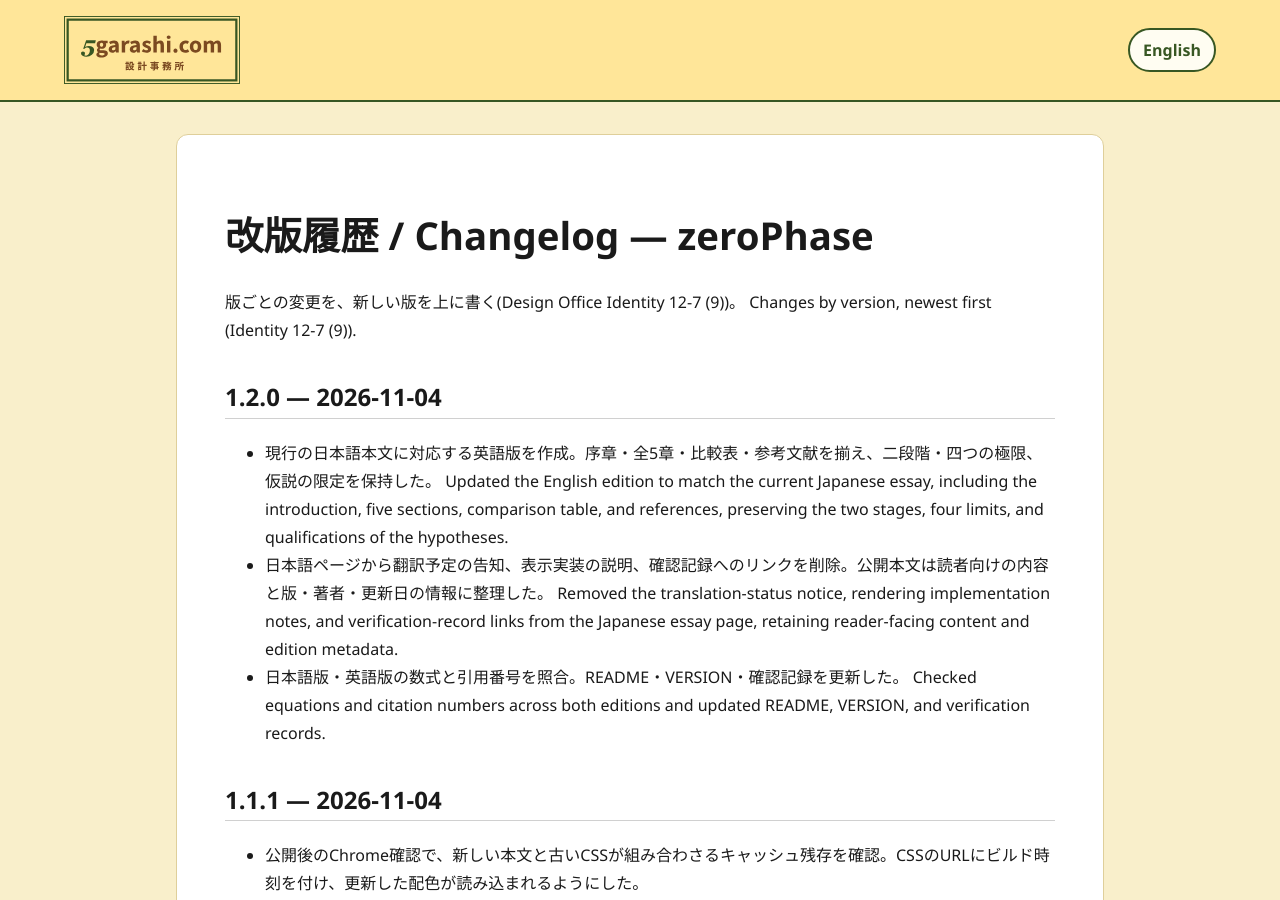
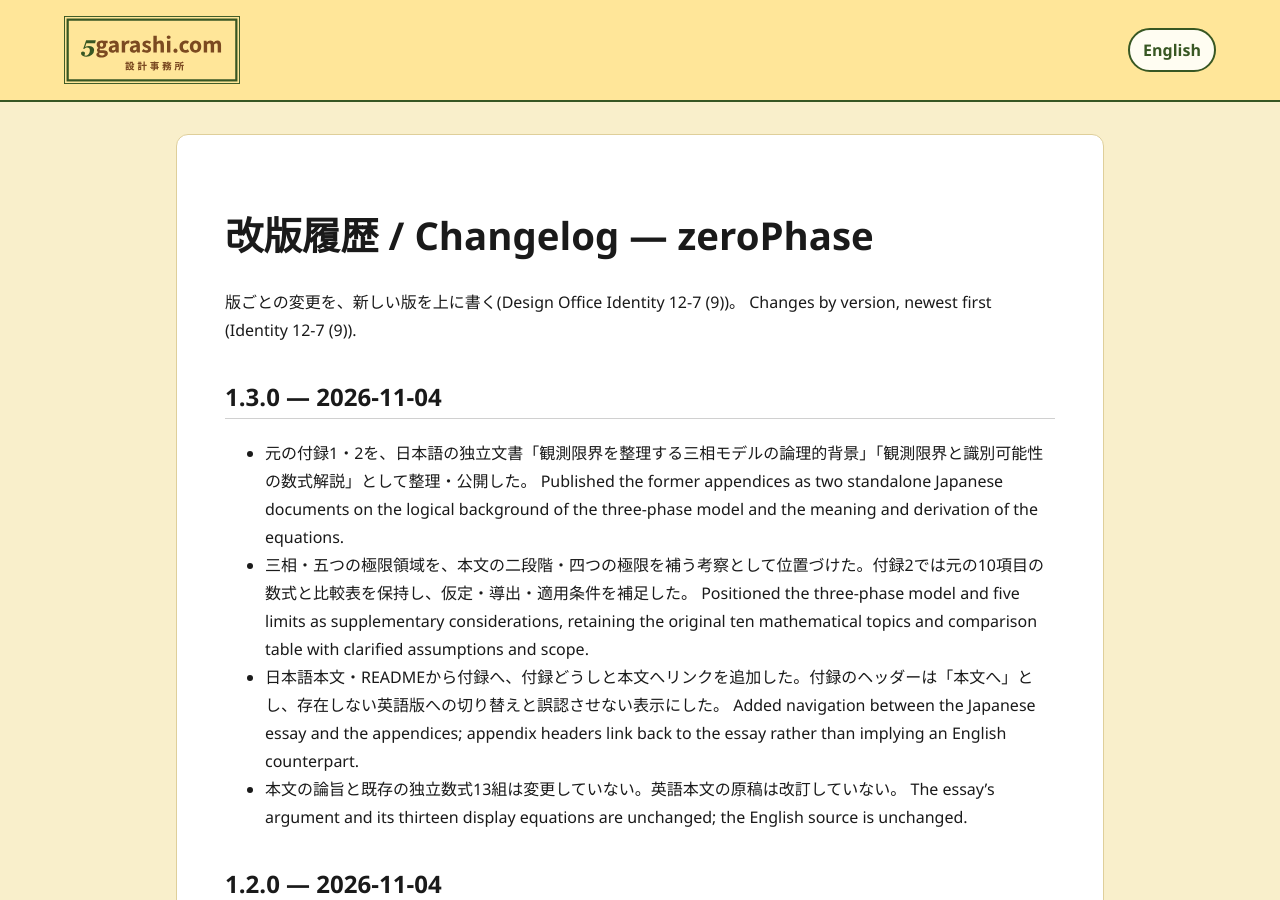
Before and after one commit to 5garashi/zeroPhase, a Jekyll site: the page built from CHANGELOG.md, in a window 1280 px wide and 900 px high. Built offline with Jekyll 4.4.1, drawn with Linux system fonts in a browser that asks for light colours; our own code applies the rules of GitHub Pages for plain Markdown files.

Commit message:
元の付録1・2を独立文書として整理し公開する（1.3.0）
付録1に三相モデルの定義と論理的背景、付録2に元の10項目の数式と五つの極限の対応表を整理。本文の二段階・四つの極限との関係を補足。日本語本文は付録リンクと版以外の全文・独立数式13組を保持し、英語本文は変更しない。

```diff
--- a/TESTING.md
+++ b/TESTING.md
@@ -3,13 +3,13 @@
   概要 / Description: 日本語版の文書とWeb表示の確認方法・確認記録
   作成者 / Author: 5garashi.com設計事務所 / 5garashi.com Design Office
   作成日 / Created: 2026-11-04
-  版 / Version: 1.2.0
+  版 / Version: 1.3.0
   ライセンス / License: CC BY-ND 4.0
   SPDX-License-Identifier: CC-BY-ND-4.0
 -->
 # 文書と表示の確認
 
-本版は日本語本文から英語版を更新し、公開本文の内部向け記載を削除する。確認済みの項目と未実施の項目を分け、構文の成功だけで表示や内容の正しさを確認済みとしない。
+本版は元の付録1・2を日本語の独立文書として整理し、日本語本文から参照できるようにする。確認済みの項目と未実施の項目を分け、構文の成功だけで表示や内容の正しさを確認済みとしない。
 
 適用する文書基準はDesign Office Identity 4.22.0。確認方法は品質確認規定1.3.0の6-4・6-5・10-4・14-1を参照する。本記録は全項目への適合宣言ではない。
 
@@ -25,6 +25,17 @@
 独立数式は公開前の原稿と比較する。本文の数式表現を変える場合は意味も別にレビューする。版は `python tools/check_version.py` で確認し、個々の改訂文書のヘッダーも読む。
 
 表示先はGitHub Pagesの公開ページとする（Identity 8-9 (9)）。この指定により、本文についてGitHubのMarkdown表示とmdEditorの互換確認は行わない。READMEのGitHub表示は別項目として扱う。
+
+## 1.3.0の確認記録（2026-11-04）
+
+| 項目 | 判定 | 根拠・範囲 |
+|---|---|---|
+| 元の付録の内容 | 合格（原稿確認の範囲） | 付録1の三つの論点と、付録2の10項目・五つの極限の比較表を保持。意味・導出・仮定を補足して読み合わせ |
+| 本文の保持 | 合格 | 付録リンクと版を除いた全文を改訂前と比較し一致。独立数式13組も一致 |
+| 版・見出し・数式区切り | 合格 | 改訂7文書の版1.3.0、付録ごとにタイトル1つ、階層飛びなし、数式区切りの対応をPythonで検証 |
+| 公開ページの表示とリンク | 未実施 | 付録の版、タイトル、数式エラー、通常幅・320px幅、相互リンクを公開後に確認する |
+| 英語版 | 適用外 | 本版の付録は日本語文書。英語本文は変更しない |
+| 夜・強制カラー・拡大・読み上げ・印刷 | 未実施 | スタイルは変更しない。前版の未実施範囲を引き継ぐ |
 
 ## 1.2.0の確認記録（2026-11-04）
 
--- a/_layouts/default.html
+++ b/_layouts/default.html
@@ -3,7 +3,7 @@
   概要 / Description: 日本語・英語の試論の共通レイアウト
   作成者 / Author: 5garashi.com設計事務所 / 5garashi.com Design Office
   作成日 / Created: 2026-10-31
-  版 / Version: 1.2.0
+  版 / Version: 1.3.0
   ライセンス / License: MIT
   SPDX-License-Identifier: MIT
 -->
@@ -54,8 +54,10 @@
           </picture>
         {% endif %}
       </a>
-      <nav class="language-nav" aria-label="{% if is_english %}Language{% else %}言語{% endif %}">
-        {% if is_english %}
+      <nav class="language-nav" aria-label="{% if page.appendix %}関連文書{% elsif is_english %}Language{% else %}言語{% endif %}">
+        {% if page.appendix %}
+          <a href="{{ '/zerothOrderPhase.html' | relative_url }}">本文へ</a>
+        {% elsif is_english %}
           <a href="{{ '/zerothOrderPhase.html' | relative_url }}" lang="ja">日本語</a>
         {% else %}
           <a href="{{ '/zerothOrderPhase.en.html' | relative_url }}" lang="en">English</a>
--- a/zerothOrderPhase.md
+++ b/zerothOrderPhase.md
@@ -10,7 +10,7 @@ description: 対象の識別不能と識別基準の不成立を分け、四つ
   作成者 / Author: 5garashi.com設計事務所 / 5garashi.com Design Office
   作成日 / Created: 2026-10-28
   最終更新 / Last updated: 2026-11-04 JST
-  版 / Version: 1.2.0
+  版 / Version: 1.3.0
   ライセンス / License: CC BY-ND 4.0
   SPDX-License-Identifier: CC-BY-ND-4.0
 -->
@@ -18,7 +18,7 @@ description: 対象の識別不能と識別基準の不成立を分け、四つ
 
 **著者 / Author:** 5garashi.com設計事務所 / 5garashi.com Design Office
 
-**版:** <span data-version>1.2.0</span>　**更新日:** 2026-11-04 JST
+**版:** <span data-version>1.3.0</span>　**更新日:** 2026-11-04 JST
 
 ---
 
@@ -235,6 +235,13 @@ $$
 
 ---
 
+## 付録
+
+- [付録1：観測限界を整理する三相モデルの論理的背景](appendix1.html)
+- [付録2：観測限界と識別可能性の数式解説](appendix2.html)
+
+---
+
 ## 参考文献
 
 1. IBM Quantum Learning, "Quantum state discrimination and tomography". (Information-theoretic formulation of state distinguishability)
```
Also changed, not shown: appendix1.md (added, +108 -0 lines), appendix2.md (added, +250 -0 lines), CHANGELOG.md, README.md, 1 other file.
